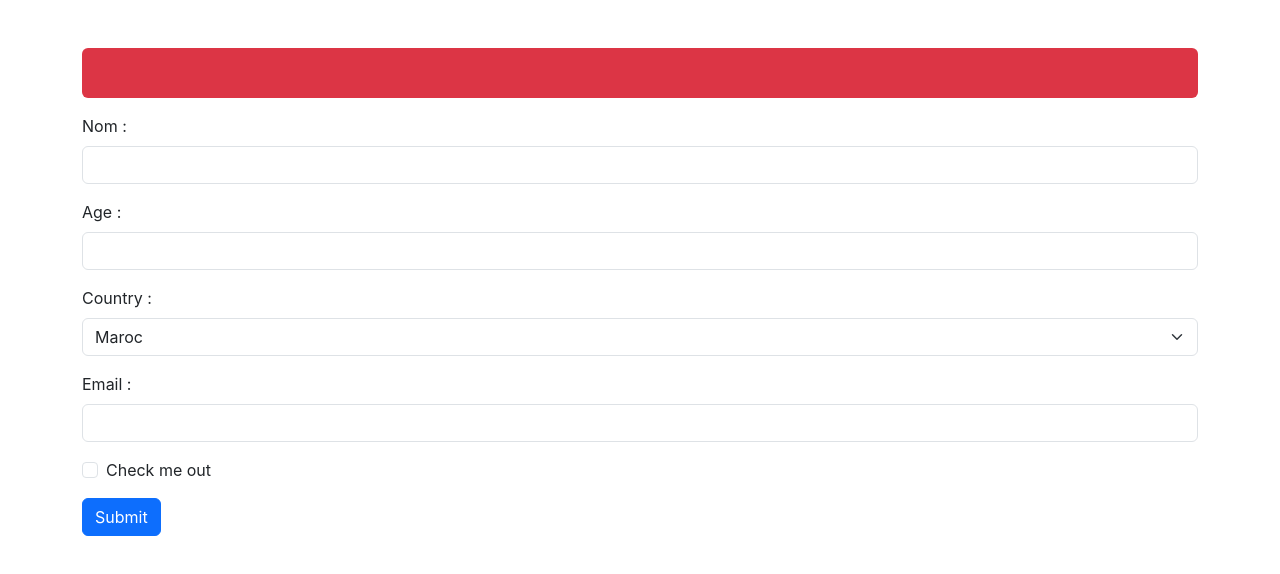
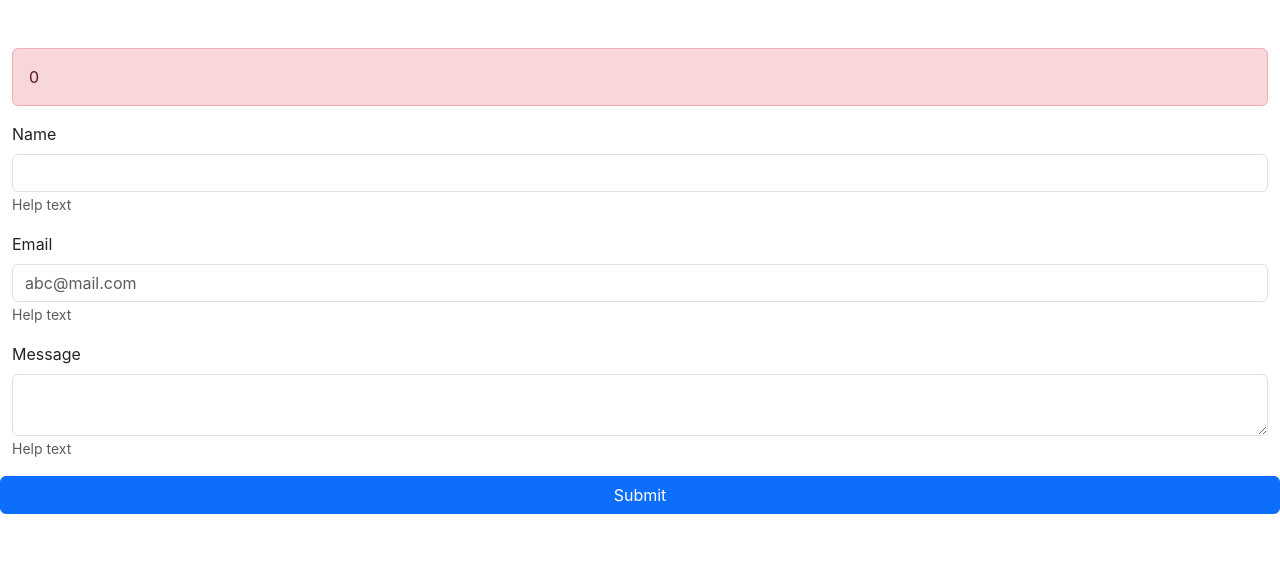
Before and after one commit to ZAKARIA-BEN-JEDDI/tutoriel, a React (Create React App) app: page / in a window 1280 px wide. Shown: the top 574 px of the page. Built offline with nearby package versions, Linux system fonts and the light colour scheme.

Commit message:
MyMasterFormulaire

```diff
--- a/package.json
+++ b/package.json
@@ -36,5 +36,10 @@
       "last 1 firefox version",
       "last 1 safari version"
     ]
+  },
+  "devDependencies": {
+    "autoprefixer": "^10.4.20",
+    "postcss": "^8.4.47",
+    "tailwindcss": "^3.4.13"
   }
 }
--- /dev/null
+++ b/postcss.config.js
@@ -0,0 +1,6 @@
+module.exports = {
+  plugins: {
+    tailwindcss: {},
+    autoprefixer: {},
+  },
+}
--- a/public/index.html
+++ b/public/index.html
@@ -4,6 +4,8 @@
     <meta charset="utf-8" />
     <!-- ! BS5 CSS -->
     <link href="https://cdn.jsdelivr.net/npm/bootstrap@5.3.3/dist/css/bootstrap.min.css" rel="stylesheet" integrity="sha384-QWTKZyjpPEjISv5WaRU9OFeRpok6YctnYmDr5pNlyT2bRjXh0JMhjY6hW+ALEwIH" crossorigin="anonymous">
+    <!-- ! TAILWIND CSS -->
+    <script src="https://cdn.tailwindcss.com"></script>
     <link rel="icon" href="%PUBLIC_URL%/favicon.ico" />
     <meta name="viewport" content="width=device-width, initial-scale=1" />
     <meta name="theme-color" content="#000000" />
--- /dev/null
+++ b/src/Formulaire/MonsterFormulaire.jsx
@@ -0,0 +1,71 @@
+import { useRef, useState } from "react"
+
+export default function MonsterFormulaire(){
+
+  const NameValue = useRef('')
+  const EmailValue = useRef('')
+  const MessageValue = useRef('')
+
+  const [Errors , setErrors] = useState([])
+
+  const handelSubmit = (event) =>{
+    event.preventDefault()
+    console.log(NameValue.current.value);
+    console.log(EmailValue.current.value);
+    console.log(MessageValue.current.value);
+  }
+
+  const handelchange = (event) => {
+    event.preventDefault()
+    // console.log(NameValue.current.value);
+    // console.log(EmailValue.current.value);
+    // console.log(MessageValue.current.value);
+    ValidInput()
+  }
+
+  const ValidInput = () =>{
+    setErrors([])
+    if (MessageValue.current.value.trim().length < 10   ) {
+      setErrors(preventvalue =>{
+        return [...preventvalue , "Le message doit porte plus de 10 caractere !"];
+      })
+    }
+  }
+
+  return <>
+    <div className="container mt-5">
+
+      <div class="alert alert-danger alert-dismissible fade show" role="alert">
+        {Errors.length && (
+          Errors.map((item , key ) =>{
+            return <li key={key}>{item}</li>
+          })
+        )
+        }
+      </div>
+
+      <div class="mb-3">
+        <label for="" class="form-label">Name</label>
+        <input type="text" class="form-control" name="" id="" ref={NameValue} onChange={handelchange}/>
+        <small class="form-text text-muted">Help text</small>
+      </div>
+      <div class="mb-3">
+        <label for="" class="form-label">Email</label>
+        <input type="email" class="form-control" name="" id="" aria-describedby="emailHelpId" placeholder="abc@mail.com" ref={EmailValue} onChange={handelchange}/>
+        <small id="emailHelpId" class="form-text text-muted">Help text</small>
+      </div>
+      <div class="mb-3">
+        <label for="" class="form-label">Message</label>
+        <textarea class="form-control" ref={MessageValue} onChange={handelchange}>
+
+        </textarea>
+        <small id="" class="form-text text-muted">Help text</small>
+      </div>
+      <div class="row mb-3">
+        <button className="btn btn-primary" onClick={handelSubmit}>Submit</button>
+      </div>
+
+    </div>
+
+    </>
+}
--- /dev/null
+++ b/src/Formulaire/MyMasterFormulaire.jsx
@@ -0,0 +1,115 @@
+import { useRef, useState } from "react"
+
+export default function MyMasterFormulaire() {
+    const nameValue = useRef('')
+    const emailValue = useRef('')
+    const countryValue = useRef('')
+    const checkboxValue = useRef(false)
+
+		const [Errors , setErrors] = useState([])
+		const [Valid , setValid] = useState([])
+
+		const ValidationForm = () => {
+			let isValid = false;
+			if (nameValue.current.value.trim() !== '' ) {
+				isValid = true
+				setValid(preValid =>{
+					return  [...preValid = 'Structure name is valid']
+				})
+			}else{
+				isValid = false
+				setErrors(prevError =>{
+					return [...prevError , 'Structure name is not valid']
+				})
+			}
+			if (emailValue.current.value.trim() !== '' ) {
+				isValid = true
+				setValid(preValid =>{
+					return  [...preValid = 'Structure email is valid']
+				})
+			}else{
+				isValid = false
+				setErrors(prevError =>{
+					return [...prevError , 'Structure email is not valid']
+				})
+			}
+			if (countryValue.current.value.trim() !== '' ) {
+				isValid = true
+				setValid(preValid =>{
+					return  [...preValid = 'Country is selected']
+				})
+			}else{
+				isValid = false
+				setErrors(prevError =>{
+					return [...prevError , 'Country is not selected']
+				})
+			}
+			if (checkboxValue.current.checked) {
+				isValid = true
+				setValid(preValid =>{
+					return  [...preValid = 'Condition is checked']
+				})
+			}else{
+				isValid = false
+				setErrors(prevError =>{
+					return [...prevError , 'Condition is not checked']
+				})
+			}
+			return isValid;
+		}
+
+		const handelSubmit = (e) => {
+			e.preventDefault()
+			ValidationForm()
+		}
+
+    return <>
+			<div className="flex">
+				<div className="w-1/2 bg-blue-500 h-23">
+					<ul>
+						{
+							Valid.map((value , key) =>{
+								return <li key={key}>{value}</li>
+							})
+						}
+					</ul>
+				</div>
+				<div className="w-1/2 bg-red-500 h-23">
+					<ul>
+					{
+						Errors.map((value , key) =>{
+							return <li key={key}>{value}</li>
+						})
+					}
+					</ul>
+				</div>
+			</div>
+
+        <form class="max-w-sm mx-auto">
+					<div class="mb-3">
+							<label for="name" class="block mb-2 text-sm font-medium text-gray-900 dark:text-white">Name</label>
+							<input type="text" id="name" class="bg-gray-50 border border-gray-300 text-gray-900 text-sm rounded-lg focus:ring-blue-500 focus:border-blue-500 block w-full p-2.5 dark:bg-gray-700 dark:border-gray-600 dark:placeholder-gray-400 dark:text-white dark:focus:ring-blue-500 dark:focus:border-blue-500" placeholder="name@flowbite.com" ref={nameValue} />
+					</div>
+					<div class="mb-3">
+							<label for="email" class="block mb-2 text-sm font-medium text-gray-900 dark:text-white">Email</label>
+							<input type="email" id="email" class="bg-gray-50 border border-gray-300 text-gray-900 text-sm rounded-lg focus:ring-blue-500 focus:border-blue-500 block w-full p-2.5 dark:bg-gray-700 dark:border-gray-600 dark:placeholder-gray-400 dark:text-white dark:focus:ring-blue-500 dark:focus:border-blue-500" ref={emailValue} />
+					</div>
+					<div class="mb-3">
+						<label for="countries" class="block mb-2 text-sm font-medium text-gray-900 dark:text-white">Select your country</label>
+						<select id="countries" class="bg-gray-50 border border-gray-300 text-gray-900 text-sm rounded-lg focus:ring-blue-500 focus:border-blue-500 block w-full p-2.5 dark:bg-gray-700 dark:border-gray-600 dark:placeholder-gray-400 dark:text-white dark:focus:ring-blue-500 dark:focus:border-blue-500" ref={countryValue}>
+							<option value="US">United States</option>
+							<option value="CA">Canada</option>
+							<option value="FR">France</option>
+							<option value="DE">Germany</option>
+						</select>
+					</div>
+					<div class="flex items-start mb-3">
+							<div class="flex items-center h-5">
+							<input id="remember" type="checkbox" class="w-4 h-4 border border-gray-300 rounded bg-gray-50 focus:ring-3 focus:ring-blue-300 dark:bg-gray-700 dark:border-gray-600 dark:focus:ring-blue-600 dark:ring-offset-gray-800 dark:focus:ring-offset-gray-800" ref={checkboxValue} />
+							</div>
+							<label for="remember" class="ms-2 text-sm font-medium text-gray-900 dark:text-gray-300">Remember me</label>
+					</div>
+					<button onClick={handelSubmit} class="text-white bg-blue-700 hover:bg-blue-800 focus:ring-4 focus:outline-none focus:ring-blue-300 font-medium rounded-lg text-sm w-full sm:w-auto px-5 py-2.5 text-center dark:bg-blue-600 dark:hover:bg-blue-700 dark:focus:ring-blue-800">Submit</button>
+        </form>
+    </>
+}
--- a/src/index.js
+++ b/src/index.js
@@ -10,12 +10,16 @@ import Formulaire from './Formulaire/formulaire';
 import StoreListe from './practice/store/StoreList';
 import LanguageSwitcherParent from './LanguageSwitcher/LanguageSwitherParent';
 import MasterForm from './Formulaire/MasterFormulaire';
+import MyMasterFormulaire from './Formulaire/MyMasterFormulaire';
+import MonsterFormulaire from './Formulaire/MonsterFormulaire';
 
 const root = ReactDOM.createRoot(document.getElementById('root'));
 // const players = ['Mbappe','Vini','Rodrygo','Diaz','Endrik'];
 root.render(
   <React.StrictMode>
-    <MasterForm/>
+    <MonsterFormulaire/>
+    {/* <MyMasterFormulaire/> */}
+    {/* <MasterForm/> */}
     {/* <LanguageSwitcherParent/> */}
     {/* <Formulaire /> */}
     {/* <StoreListe/> */}
@@ -26,7 +30,6 @@ root.render(
     {/* <First FirstName="ZAKARIA" Lastname="BEN JEDDI" /> */}
     {/* <Form  plc="name required" nameinput="test">Enter Your First Name  </Form> */}
     {/* <Player players = {players} /> */}
-    {/* HHHHHHHHHHHHHHHHHHHHHHHHHHHHHHHHHHHHHHHHHH */}
   </React.StrictMode>
 );
 
--- /dev/null
+++ b/tailwind.config.js
@@ -0,0 +1,8 @@
+/** @type {import('tailwindcss').Config} */
+module.exports = {
+  content: [],
+  theme: {
+    extend: {},
+  },
+  plugins: [],
+}
```
Also changed, not shown: 1 other file (tests, documents, lock files or other folders).
